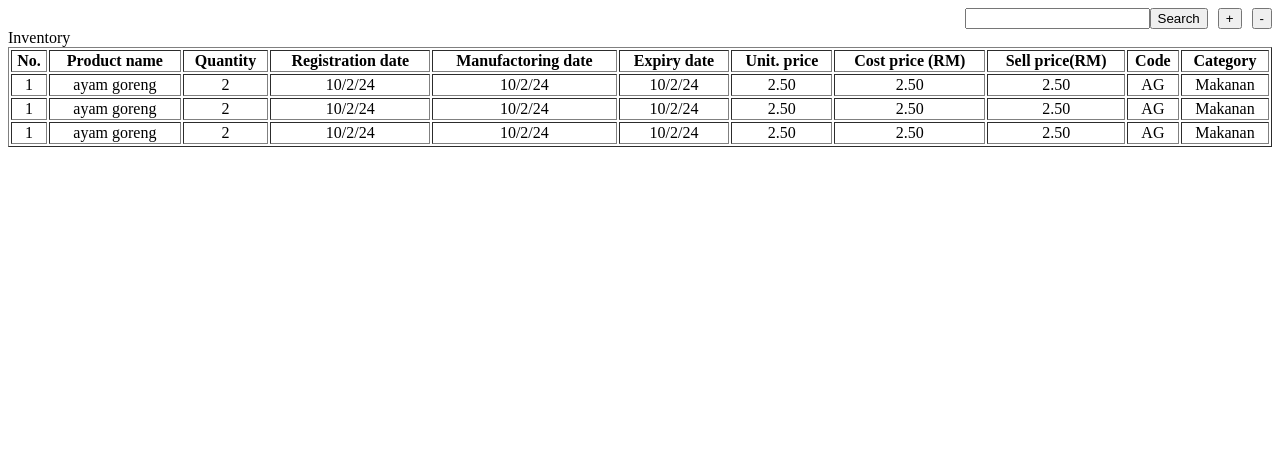
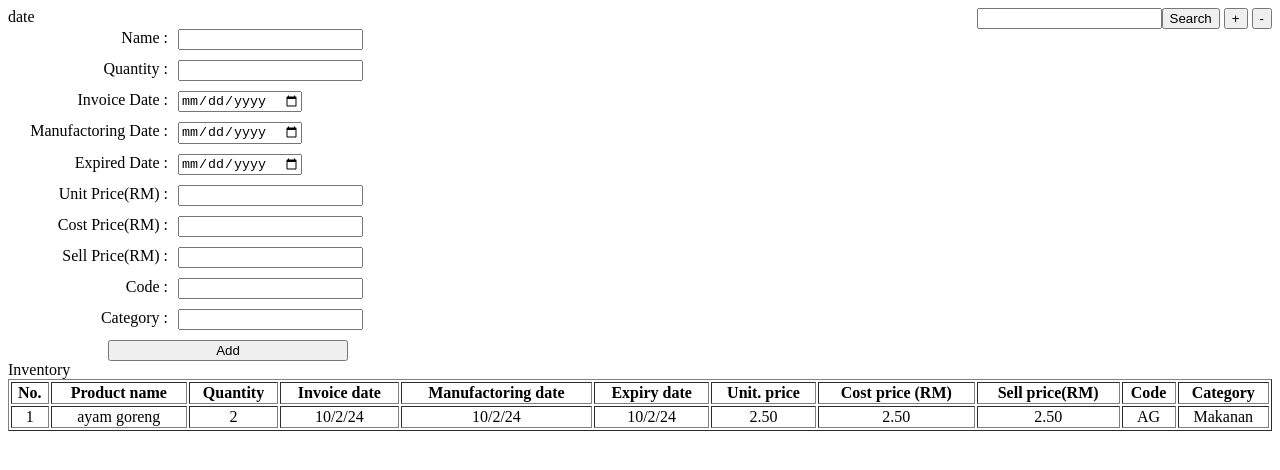
Before and after one commit to muhsin27/POS, a plain HTML site: page inventory.html in a window 1280 px wide. Drawn offline with Linux system fonts and the light colour scheme.

Commit message:
add form in inventory

```diff
--- a/inventory.html
+++ b/inventory.html
@@ -5,38 +5,104 @@
     <meta name="viewport" content="width=device-width, initial-scale=1.0" />
     <title>Document</title>
     <style>
-        table{
+      table {
         width: 100%;
       }
-        .inv{
+      .inv {
         display: flex;
         flex-direction: column;
       }
-        .top{
+      .top {
         display: flex;
-            justify-content: flex-end;
+        justify-content: space-between;
         gap: 10px;
       }
-        td{
+      td {
         text-align: center;
+      }
+      .form {
+        display: flex;
+        flex-direction: column;
+        gap: 10px;
+      }
+
+      .form > div {
+        display: flex;
+      }
+
+      .form label {
+        min-width: 160px;
+        margin-right: 10px;
+        text-align: right;
+      }
+      .form > button {
+        margin-left: 100px;
+        width: 240px;
       }
     </style>
   </head>
   <body>
     <div class="inv">
       <div class="top">
-        <div class="search"><input type="text" /><button class="search">Search</div> </button>
-         <button class="add">+</button
-        ><button class="minus">-</button>
+        <div id="date">date</div>
+        <div class="search">
+          <input type="text" /><button class="search">Search</button>
+          <button class="add">+</button> <button class="minus">-</button>
         </div>
-      <div class="table">Inventory
+      </div>
+      <div class="form">
+        <div class="name">
+          <label for="name">Name :</label>
+          <input type="text" name="name" id="name" />
+        </div>
+        <div class="quantity">
+          <label for="quantity">Quantity :</label>
+          <input type="number" name="quantity" id="quantity" />
+        </div>
+        <div class="invoicedate">
+          <label for="invoiceDate">Invoice Date :</label>
+          <input type="date" name="invoiceDate" id="invoiceDate" />
+        </div>
+        <div class="manudate">
+          <label for="manuDate">Manufactoring Date :</label>
+          <input type="date" name="manuDate" id="manuDate" />
+        </div>
+        <div class="expdate">
+          <label for="expDate">Expired Date :</label>
+          <input type="date" name="expDate" id="expDate" />
+        </div>
+        <div class="uprice">
+          <label for="uPrice">Unit Price(RM) :</label>
+          <input type="number" step="0.01" name="uPrice" id="uPrice" />
+        </div>
+        <div class="cprice">
+          <label for="cPrice">Cost Price(RM) :</label>
+          <input type="number" step="0.01" name="cPrice" id="cPrice" />
+        </div>
+        <div class="sprice">
+          <label for="sPrice">Sell Price(RM) :</label>
+          <input type="number" step="0.01" name="sPrice" id="sPrice" />
+        </div>
+        <div class="code">
+          <label for="code">Code :</label>
+          <input type="text" name="code" id="code" />
+        </div>
+        <div class="category">
+          <label for="category">Category :</label>
+          <input type="text" name="category" id="category" />
+        </div>
+        <button onclick="add()">Add</button>
+      </div>
+
+      <div class="table">
+        Inventory
         <table border="1">
           <thead>
             <tr>
               <th>No.</th>
               <th>Product name</th>
               <th>Quantity</th>
-              <th>Registration date</th>
+              <th>Invoice date</th>
               <th>Manufactoring date</th>
               <th>Expiry date</th>
               <th>Unit. price</th>
@@ -60,32 +126,6 @@
               <td>AG</td>
               <td>Makanan</td>
             </tr>
-            <tr>
-              <td>1</td>
-              <td>ayam goreng</td>
-              <td>2</td>
-              <td>10/2/24</td>
-              <td>10/2/24</td>
-              <td>10/2/24</td>
-              <td>2.50</td>
-              <td>2.50</td>
-              <td>2.50</td>
-              <td>AG</td>
-              <td>Makanan</td>
-            </tr>
-            <tr>
-              <td>1</td>
-              <td>ayam goreng</td>
-              <td>2</td>
-              <td>10/2/24</td>
-              <td>10/2/24</td>
-              <td>10/2/24</td>
-              <td>2.50</td>
-              <td>2.50</td>
-              <td>2.50</td>
-              <td>AG</td>
-              <td>Makanan</td>
-            </tr>
           </tbody>
         </table>
       </div>
```
Also changed, not shown: 1 other file. Lines whose indentation alone changed are shown as unchanged.
